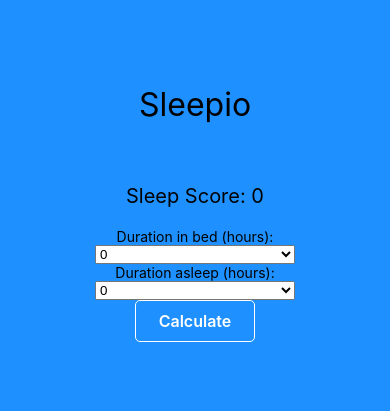
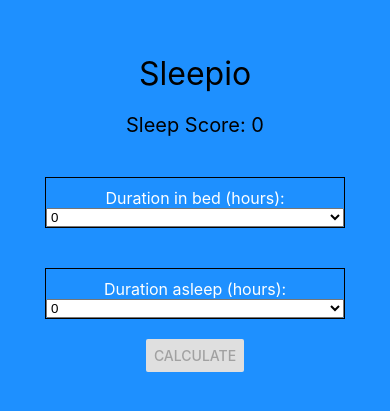
Before and after one commit to cbanning510/Sleepio, a React Native app: screen / in a window 390 px wide. Shown: the part 209-620 px from the top of the page. Built offline with nearby package versions, Linux system fonts and the light colour scheme.

Commit message:
mock api POST

```diff
--- a/App.js
+++ b/App.js
@@ -4,12 +4,20 @@
 
 import durations from './utils';
 
-import {StyleSheet, Text, Alert, TouchableOpacity, View} from 'react-native';
+import {
+  StyleSheet,
+  Button,
+  Text,
+  Alert,
+  TouchableOpacity,
+  View,
+} from 'react-native';
 
 const App = () => {
   const [inBedDuration, setInBedDuration] = useState('');
   const [asleepDuration, setAsleepDuration] = useState('');
   const [calculation, setCalculation] = useState(0);
+  const [loading, setLoading] = useState(false);
 
   const reset = () => {
     setAsleepDuration('');
@@ -17,40 +25,52 @@
   };
 
   const calculateAndSend = () => {
+    setLoading(true);
+    console.log('loading is ', loading);
     // make mock API POST call:
-    if (inBedDuration > 0 && asleepDuration > 0) {
     let result = Math.round(100 * (asleepDuration / inBedDuration));
+
     try {
+      setTimeout(() => {
+        setCalculation(result);
+        setLoading(false);
+        reset();
+      }, 2000);
       // fetch call here
     } catch (e) {
       console.log(e);
-      }
-      setCalculation(result);
-      reset();
-    } else {
-      Alert.alert('please select a value > 0');
     }
   };
 
   return (
     <View style={styles.container}>
       <Text style={styles.title}>Sleepio</Text>
-      <Text style={styles.sleepScore}>{`Sleep Score: ${calculation}`}</Text>
-      <Text>Duration in bed (hours):</Text>
+      <Text style={styles.sleepScore}>
+        {loading ? `Loading...` : `Sleep Score: ${calculation}`}
+      </Text>
+      <View style={styles.pickerContainer}>
+        <Text style={styles.pickerTitle}>Duration in bed (hours):</Text>
         <PickerComponent
           items={durations}
           value={inBedDuration}
           setValue={setInBedDuration}
         />
-      <Text>Duration asleep (hours):</Text>
+      </View>
+      <View style={styles.pickerContainer}>
+        <Text style={styles.pickerTitle}>Duration asleep (hours):</Text>
         <PickerComponent
           items={durations}
           value={asleepDuration}
           setValue={setAsleepDuration}
         />
-      <TouchableOpacity onPress={calculateAndSend} style={styles.button}>
-        <Text style={styles.buttonText}>Calculate</Text>
-      </TouchableOpacity>
+      </View>
+      <Button
+        title="Calculate"
+        color="white"
+        style={styles.buttonEnabled}
+        onPress={calculateAndSend}
+        disabled={asleepDuration <= 0}
+      />
     </View>
   );
 };
@@ -62,28 +82,26 @@
     alignItems: 'center',
     backgroundColor: 'dodgerblue',
   },
+  pickerContainer: {
+    justifyContent: 'center',
+    alignItems: 'center',
+    borderColor: 'black',
+    borderWidth: 1,
+    width: 300,
+    margin: 20,
+    paddingTop: 10,
+  },
   title: {
     fontSize: 32,
-    marginBottom: 40,
+  },
+  pickerTitle: {
+    fontSize: 16,
+    color: 'white',
   },
   sleepScore: {
     margin: 20,
     fontSize: 20,
   },
-  button: {
-    borderRadius: 5,
-    justifyContent: 'center',
-    alignItems: 'center',
-    width: 120,
-    padding: 10,
-    borderColor: 'white',
-    borderWidth: 1,
-  },
-  buttonText: {
-    color: 'white',
-    fontSize: 16,
-    fontWeight: '600',
-  },
 });
 
 export default App;
--- a/components/PickerComponent.js
+++ b/components/PickerComponent.js
@@ -17,7 +17,7 @@
 };
 
 const styles = StyleSheet.create({
-  container: {width: 200, textAlign: 'left'},
+  container: {width: '100%', textAlign: 'left'},
 });
 
 export default PickerComponent;
```
Lines whose indentation alone changed are shown as unchanged.
